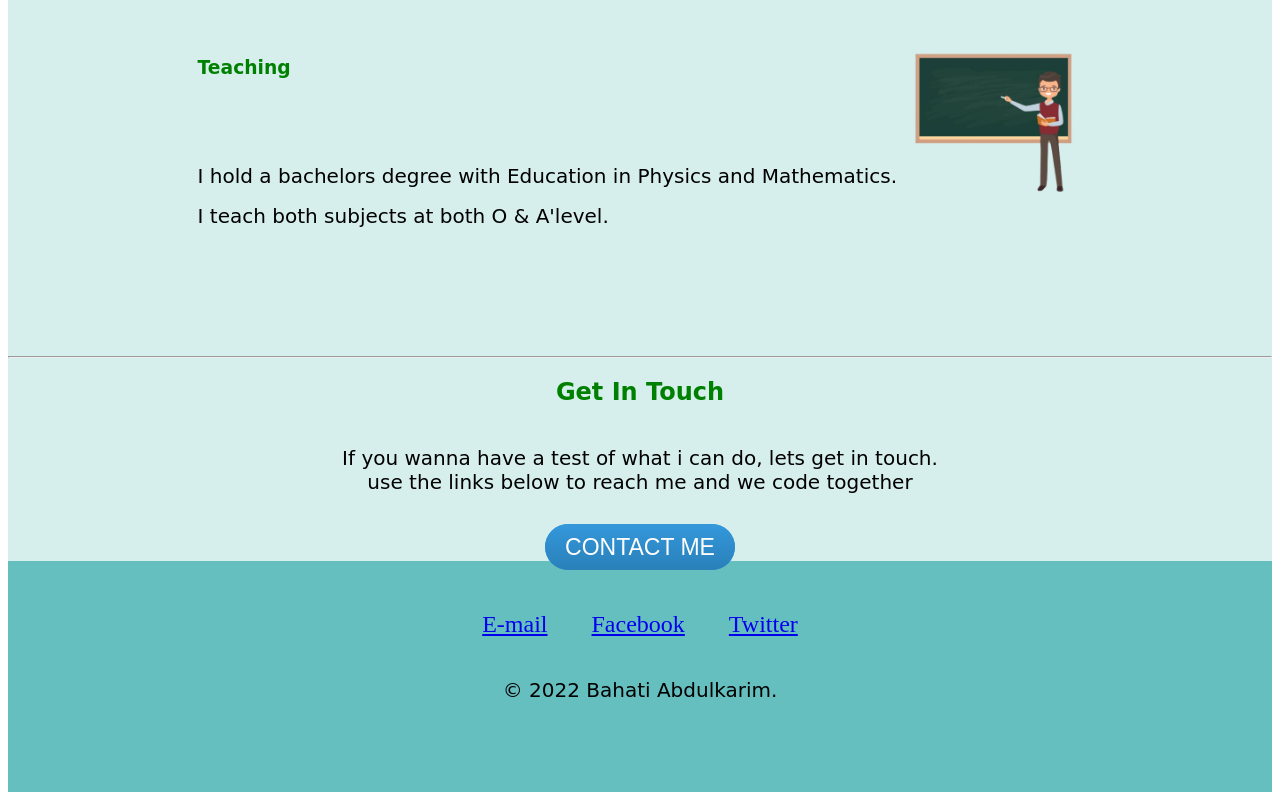
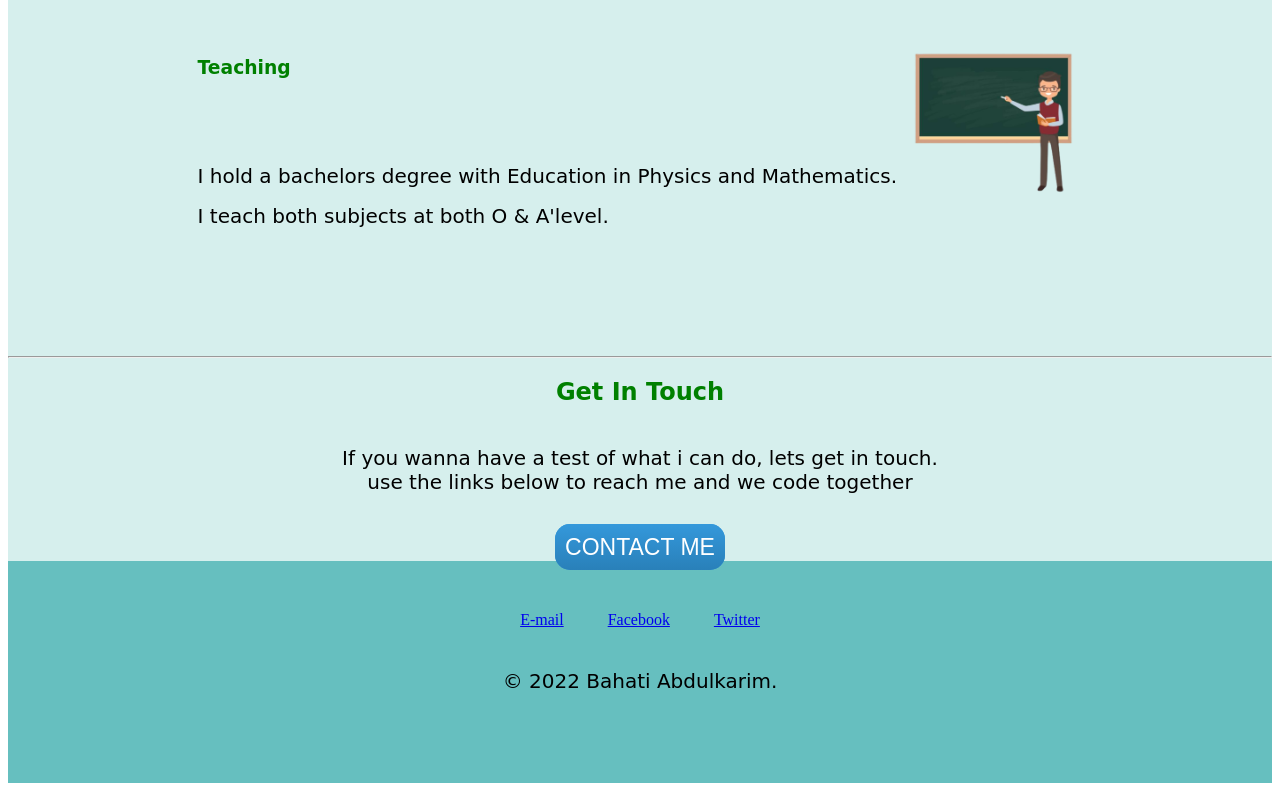
Before and after one commit to BahatiAbdulkarim/mysite, a plain HTML site: page index.html in a window 1280 px wide. Shown: the part 1923-2723 px from the top of the page. Drawn offline with Linux system fonts and the light colour scheme; a web font is replaced by a local one.

Commit message:
Update styles.css

```diff
--- a/styles.css
+++ b/styles.css
@@ -116,13 +116,13 @@ span{
     background-image: -ms-linear-gradient(top, #3498db, #2980b9);
     background-image: -o-linear-gradient(top, #3498db, #2980b9);
     background-image: linear-gradient(to bottom, #3498db, #2980b9);
-    -webkit-border-radius: 28;
-    -moz-border-radius: 28;
-    border-radius: 28px;
+    -webkit-border-radius: 16;
+    -moz-border-radius: 16;
+    border-radius: 15px;
     font-family: Arial;
     color: #ffffff;
     font-size: 23px;
-    padding: 10px 20px 10px 20px;
+    padding: 10px 10px 10px 10px;
     text-decoration: none;
   }
 
@@ -137,5 +137,5 @@ span{
   }
   .footer-link{
     margin: 0 20px;
-    font-size: 1.5em;
+    font-size: 1em;
   }
```
